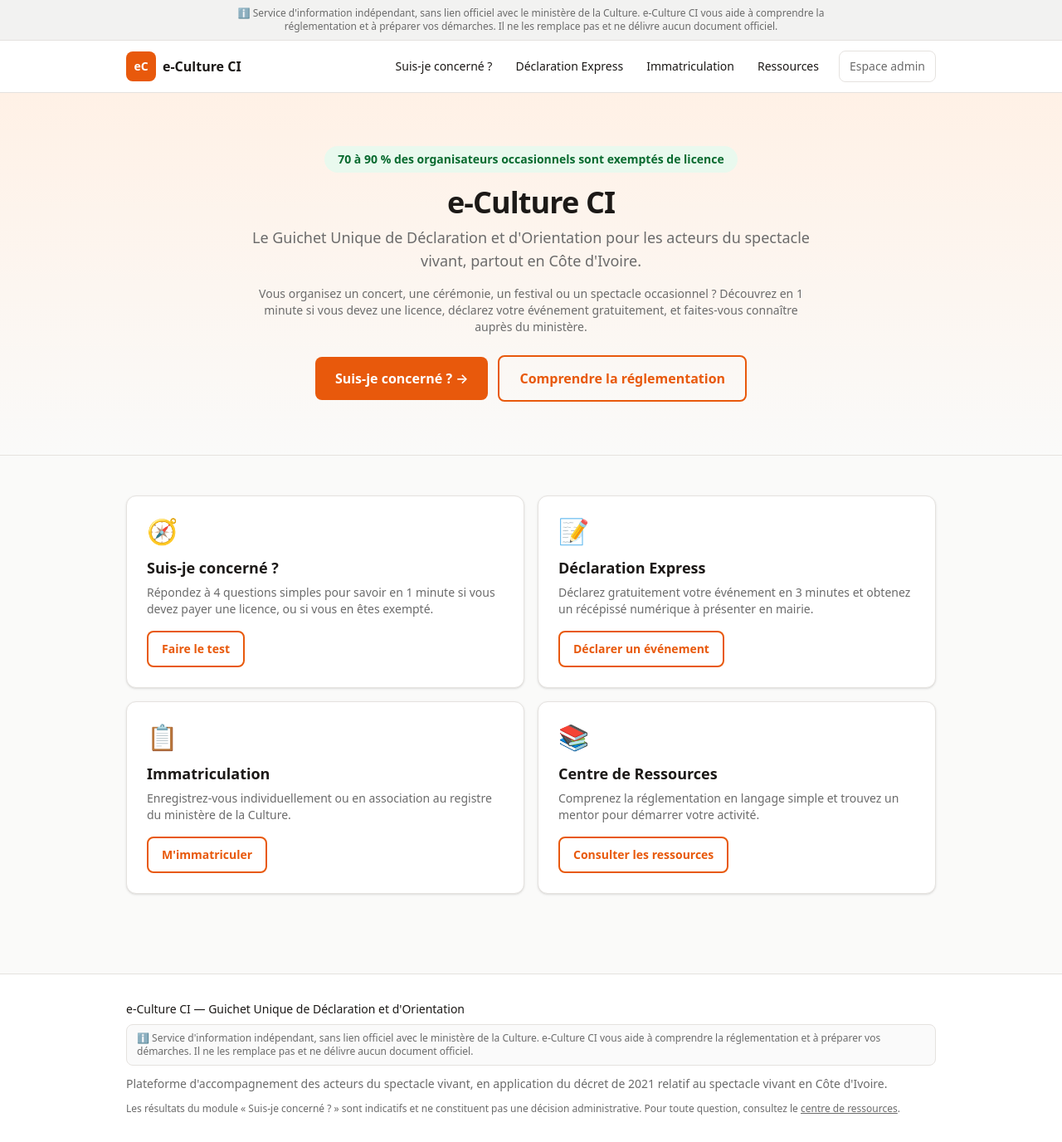
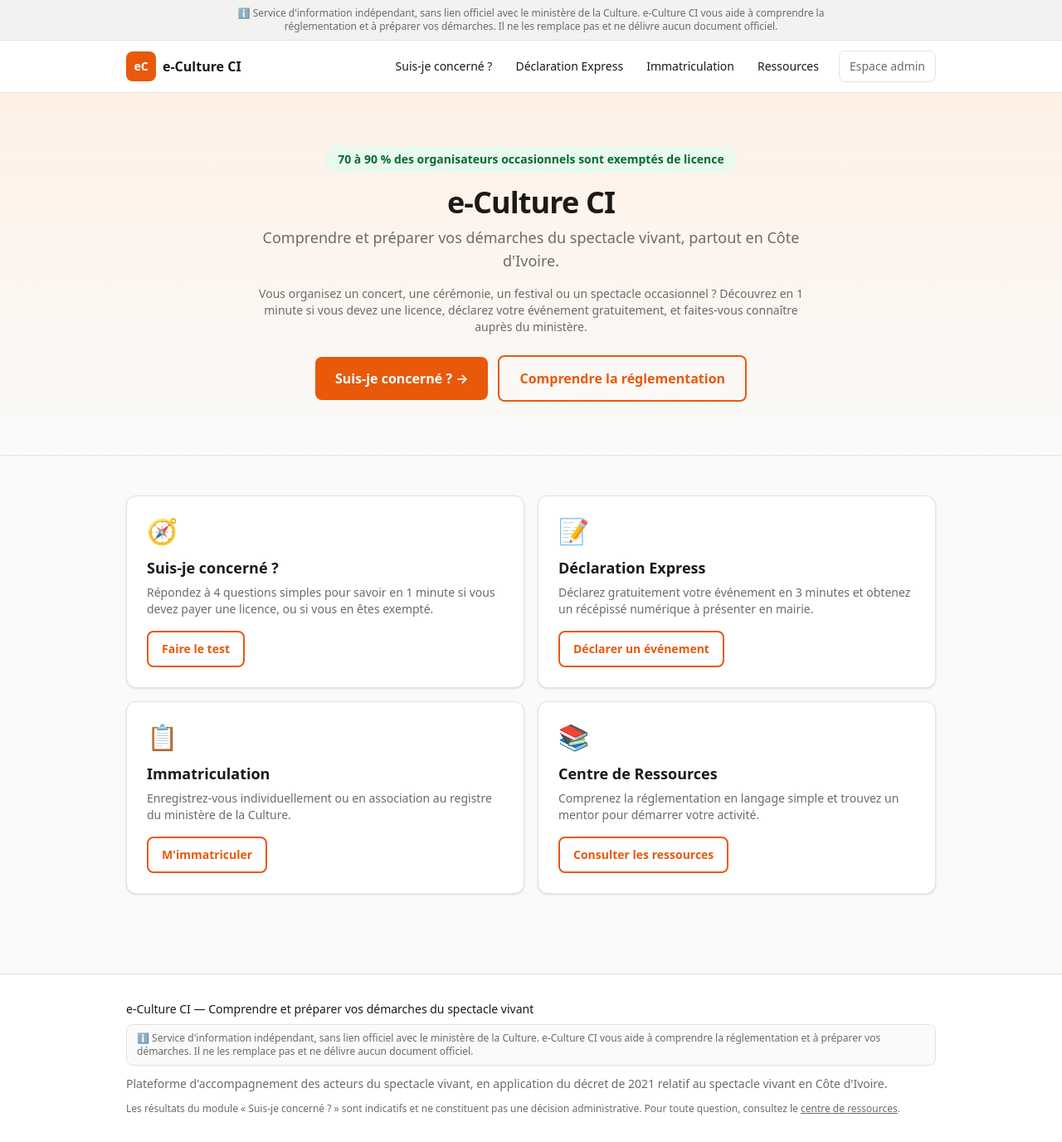
Before and after one commit to eKouame/e-culture-ci, a Next.js app: page / in a window 1280 px wide. Shown: the whole page at 83% size. Built offline with nearby package versions, Linux system fonts and the light colour scheme.

Commit message:
Replace site signature/tagline
"e-Culture CI — Guichet Unique de Déclaration et d'Orientation" ->
"e-Culture CI — Comprendre et préparer vos démarches du spectacle
vivant", in the page title, homepage hero, and footer.

```diff
--- a/src/app/layout.tsx
+++ b/src/app/layout.tsx
@@ -6,7 +6,7 @@ import { Footer } from "@/components/layout/Footer";
 import { DisclaimerBar } from "@/components/layout/DisclaimerBar";
 
 const SITE_URL = "https://e-culture-ci.vercel.app";
-const SITE_TITLE = "e-Culture CI | Guichet Unique de Déclaration et d'Orientation";
+const SITE_TITLE = "e-Culture CI | Comprendre et préparer vos démarches du spectacle vivant";
 const SITE_DESCRIPTION =
   "Orientez-vous, déclarez votre événement ou immatriculez-vous auprès du ministère de la Culture — pour les acteurs du spectacle vivant en Côte d'Ivoire.";
 
--- a/src/app/page.tsx
+++ b/src/app/page.tsx
@@ -48,8 +48,8 @@ export default function Home() {
             e-Culture CI
           </h1>
           <p className="mx-auto mt-2 max-w-2xl text-lg text-muted">
-            Le Guichet Unique de Déclaration et d&apos;Orientation pour les
-            acteurs du spectacle vivant, partout en Côte d&apos;Ivoire.
+            Comprendre et préparer vos démarches du spectacle vivant, partout
+            en Côte d&apos;Ivoire.
           </p>
           <p className="mx-auto mt-4 max-w-2xl text-sm text-muted">
             Vous organisez un concert, une cérémonie, un festival ou un
--- a/src/components/layout/Footer.tsx
+++ b/src/components/layout/Footer.tsx
@@ -5,7 +5,7 @@ export function Footer() {
     <footer className="no-print mt-12 border-t border-border bg-surface">
       <div className="mx-auto max-w-5xl px-4 py-8 text-sm text-muted sm:px-6">
         <p className="font-medium text-foreground">
-          e-Culture CI — Guichet Unique de Déclaration et d&apos;Orientation
+          e-Culture CI — Comprendre et préparer vos démarches du spectacle vivant
         </p>
         <p className="mt-2 rounded-lg border border-border bg-black/[0.02] px-3 py-2 text-xs">
           ℹ️ {INDEPENDENCE_DISCLAIMER}
```
